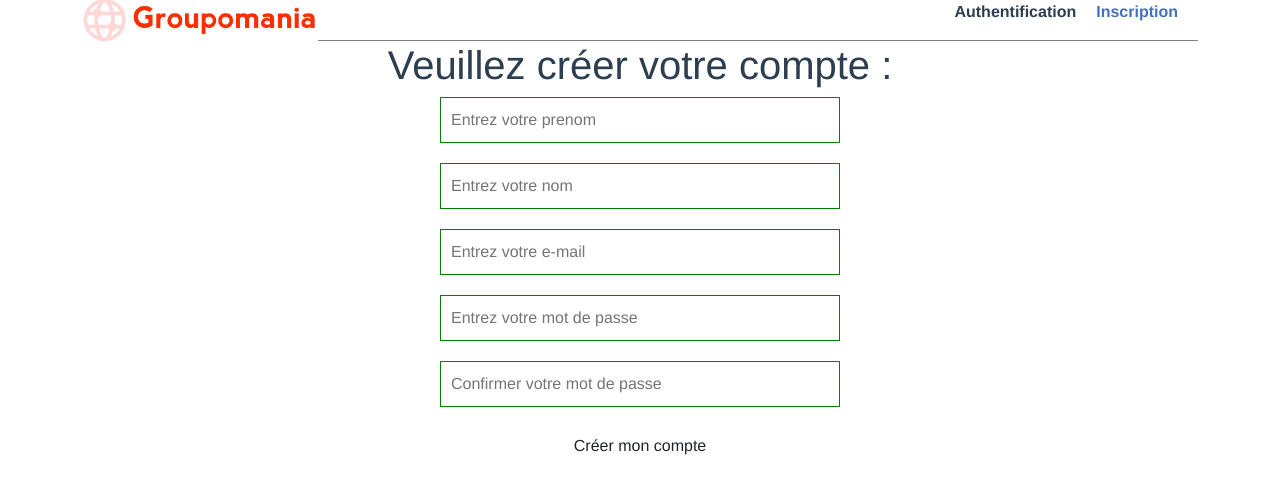
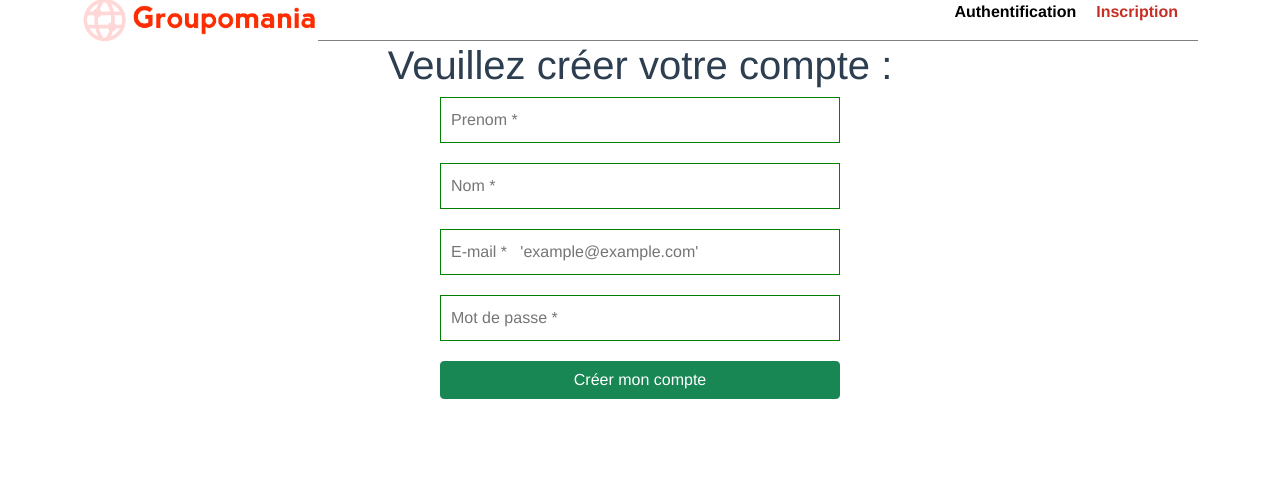
Before and after one commit to inabernic/BernicIna_7_09072021, a Vue app in the folder front/: page /register in a window 1280 px wide. Shown: the top 490 px of the page. Built offline with nearby package versions, Linux system fonts and the light colour scheme.

Commit message:
mis en form du front

```diff
--- a/front/src/App.vue
+++ b/front/src/App.vue
@@ -10,7 +10,6 @@
 </template>
 
 <script>
-//import TheNavigation from "@/components/TheNavigation"
 import TheNavigationConnex from "@/components/TheNavigationConnex";
 import TheNavigationDeconnex from "@/components/TheNavigationDeconnex";
 export default {
@@ -125,13 +124,13 @@ export default {
 }
 
 #nav a {
-  color: #2c3e50;
+  color: black;
   text-decoration: none;
   font-weight: bold;
 }
 
 #nav a.vue-activ-link-class {
-  color: #4272b9;
+  color: #c52f25;
 }
 
 .nav-links {
--- a/front/src/components/TheNavigationConnex.vue
+++ b/front/src/components/TheNavigationConnex.vue
@@ -16,4 +16,5 @@
   </nav>
 </template>
 
-<style scoped></style>
+<style scoped>
+</style>
--- a/front/src/views/CreationPost.vue
+++ b/front/src/views/CreationPost.vue
@@ -14,7 +14,7 @@
         />
         <textarea
           v-model="content"
-          taille=100
+          taille="100"
           type="text"
           name="content"
           class="input"
--- a/front/src/views/Home.vue
+++ b/front/src/views/Home.vue
@@ -1,13 +1,18 @@
 <template>
   <div class="home">
-    <h1><router-link to="/new"><button class="btn btn-outline-success btn-sm">Ajouter un nouveau post</button> </router-link></h1>
+    <h1>
+      <router-link to="/new"
+        ><button class="btn btn-outline-success btn-sm">
+          Ajouter un nouveau post
+        </button>
+      </router-link>
+    </h1>
     <p id="message"></p>
     <div class="row row-cols-1 row-cols-md-2 g-4">
       <div v-for="post in posts" :key="post.id" class="col">
-          <Post :post="post" />
+        <Post :post="post" />
       </div>
     </div>
-
   </div>
 </template>
 
@@ -32,9 +37,6 @@ export default {
 </script>
 
 <style scoped>
-.title {
-  text-align: center;
-}
 .home {
   max-width: 1400px;
   margin: 0 auto;
@@ -42,8 +44,4 @@ export default {
 img {
   max-width: 200px;
 }
-.posts {
-  display: block;
-  align-content: left;
-}
 </style>
--- a/front/src/views/PostDetail.vue
+++ b/front/src/views/PostDetail.vue
@@ -5,7 +5,6 @@
       <div class="card-header">
         <h2>{{ post.title }}</h2>
       </div>
-
       <div class="cardPost">
         <div class="card-body">
           <img v-show="post.attachement" :src="post.attachement" alt="image" />
@@ -42,11 +41,11 @@
 
       <div class="card-footer text-muted">
         <h5>
-          Modifié le: <span style="color: blue">{{ post.updatedAt }}</span>
+          Modifié le: <span style="color: #15212e">{{ post.updatedAt }}</span>
         </h5>
         <h5>
           Posté par:
-          <span style="color: blue"
+          <span style="color: #15212e"
             >{{ post.User.firstName }} {{ post.User.lastName }}</span
           >
         </h5>
@@ -68,11 +67,13 @@
       <button @click="addComment" class="btn btn-success">Ajouter</button>
       <p id="message"></p>
 
-      <p class="TitleComment">Les commentaires du post:</p>
+      <p class="TitleComment">
+        <span style="color: blue">Les commentaires du post:</span>
+      </p>
       <p></p>
       <div class="cardComment" id="commentaires">
         <div v-for="comm in commentaires" :key="comm.id" class="card">
-          <div>
+          <div class="containComm">
             <p class="card_text">
               <input :id="comm.id" disabled v-model="comm.comment" />
               <button
@@ -95,9 +96,14 @@
 
             <div class="card-footer d-flex d-flex justify-content-between">
               <small class="text-muted align-self-center"
-                >Modifié le: {{ formatDate(comm.updatedAt) }} par:
-                {{ comm.User.firstName }}
-                {{ comm.User.lastName }}
+                >Modifié le:
+                <span style="color: #15212e">{{
+                  formatDate(comm.updatedAt)
+                }}</span>
+                par:
+                <span style="color: #15212e">
+                  {{ comm.User.firstName }} {{ comm.User.lastName }}</span
+                >
               </small>
 
               <button
@@ -270,11 +276,6 @@ img {
   padding: 40px 0;
 }
 
-.post-details {
-  display: flex;
-  justify-content: space-between;
-}
-
 p {
   font-size: 20px;
   text-align: left;
@@ -282,6 +283,11 @@ p {
 
 .cardComment {
   justify-content: space-between;
+}
+
+.containComm {
+  background-color: #e9ecef;
+
 }
 
 .card {
@@ -295,7 +301,6 @@ p {
   font-size: 25px;
   font-weight: bold;
   text-decoration: none;
-  font-style: italic;
   margin: 0.5rem;
 }
 
--- a/front/src/views/Register.vue
+++ b/front/src/views/Register.vue
@@ -8,7 +8,7 @@
           type="text"
           name="firstName"
           class="input"
-          placeholder="Entrez votre prenom"
+          placeholder="Prenom *"
           required
         />
         <input
@@ -16,7 +16,7 @@
           type="text"
           name="lastName"
           class="input"
-          placeholder="Entrez votre nom"
+          placeholder="Nom *"
           required
         />
         <input
@@ -24,26 +24,20 @@
           type="email"
           name="email"
           class="input"
-          placeholder="Entrez votre e-mail"
+          placeholder="E-mail *   'example@example.com'"
           required
         />
         <input
           v-model="password"
           type="password"
           class="input"
-          placeholder="Entrez votre mot de passe"
+          placeholder="Mot de passe * "
           required
         />
-        <input
-          v-model="password"
-          type="password"
-          class="input"
-          placeholder="Confirmer votre mot de passe"
-          required
-        />
-        <button type="submit" class="btn">Créer mon compte</button>
+        <button type="submit" class="btn btn-success">Créer mon compte</button>
         <p id="message"></p>
       </div>
+
     </form>
   </div>
 </template>
@@ -77,7 +71,7 @@ export default {
         const redirectPath = this.$route.query.redirect || "/";
         this.$router.push(redirectPath);
       } else {
-        document.getElementById("message").innerText = "Connexion impossible";
+        document.getElementById("message").innerText = "Creation du compte impossible !";
       }
     },
   },
--- a/front/src/views/UpdatePost.vue
+++ b/front/src/views/UpdatePost.vue
@@ -28,7 +28,9 @@
           @change="updateFile"
         />
 
-        <button type="submit" class="btn btn-success">Enregistrer la modification</button>
+        <button type="submit" class="btn btn-success">
+          Enregistrer la modification
+        </button>
         <p id="message"></p>
       </div>
     </form>
--- a/front/src/views/User.vue
+++ b/front/src/views/User.vue
@@ -1,8 +1,7 @@
 <template>
   <div>
     <h1>Salut {{ user.firstName }}, voila tes posts:</h1>
-
-     <div class="row row-cols-1 row-cols-md-2 g-4">
+    <div class="row row-cols-1 row-cols-md-2 g-4">
       <div v-for="post in myPosts" :key="post.id">
         <Post :post="post" />
       </div>
@@ -28,4 +27,5 @@ export default {
 };
 </script>
 
-<style scoped></style>
+<style scoped>
+</style>
```
Also changed, not shown: front/src/components/TheNavigationDeconnex.vue (+4 -4 lines), front/src/views/Post.vue (+5 -3 lines), 1 other file (tests, documents, lock files or other folders).
